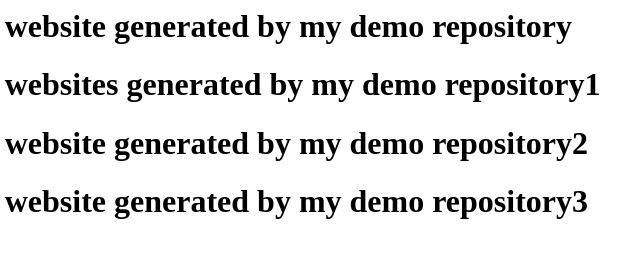
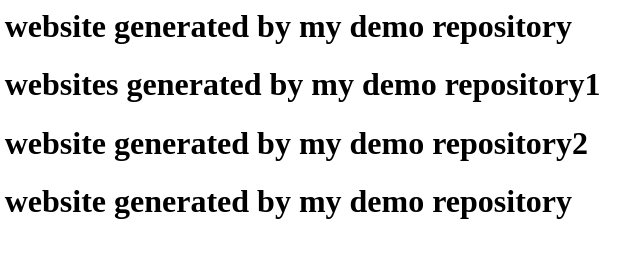
Before and after one commit to karthick519/demo-repository, a website: page index.html in a window 1280 px wide. Shown: the full height of the page, 221-861 px from the left. Drawn offline with Linux system fonts and the light colour scheme.

Commit message:
Update index.html

```diff
--- a/index.html
+++ b/index.html
@@ -1,4 +1,4 @@
 <h1>Welcome to the website generated by my demo repository</h1>
 <h1>Welcome to the websites generated by my demo repository1</h1>
 <h1>Welcome to the website generated by my demo repository2</h1>
-<h1>Welcome to the website generated by my demo repository3</h1>
+<h1>Welcome to the website generated by my demo repository</h1>
```
